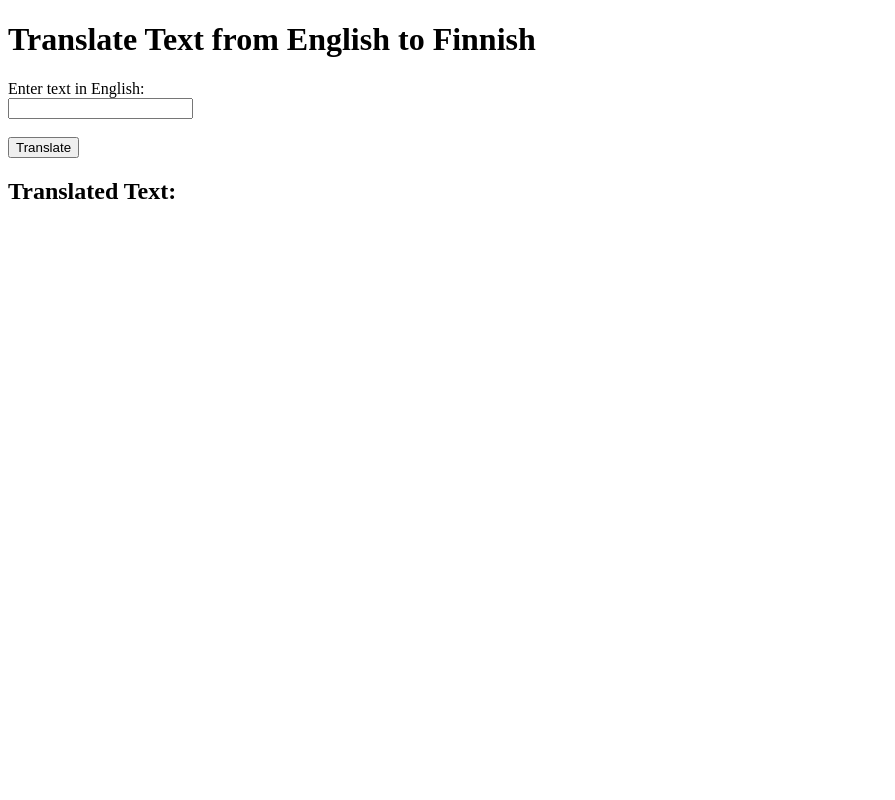
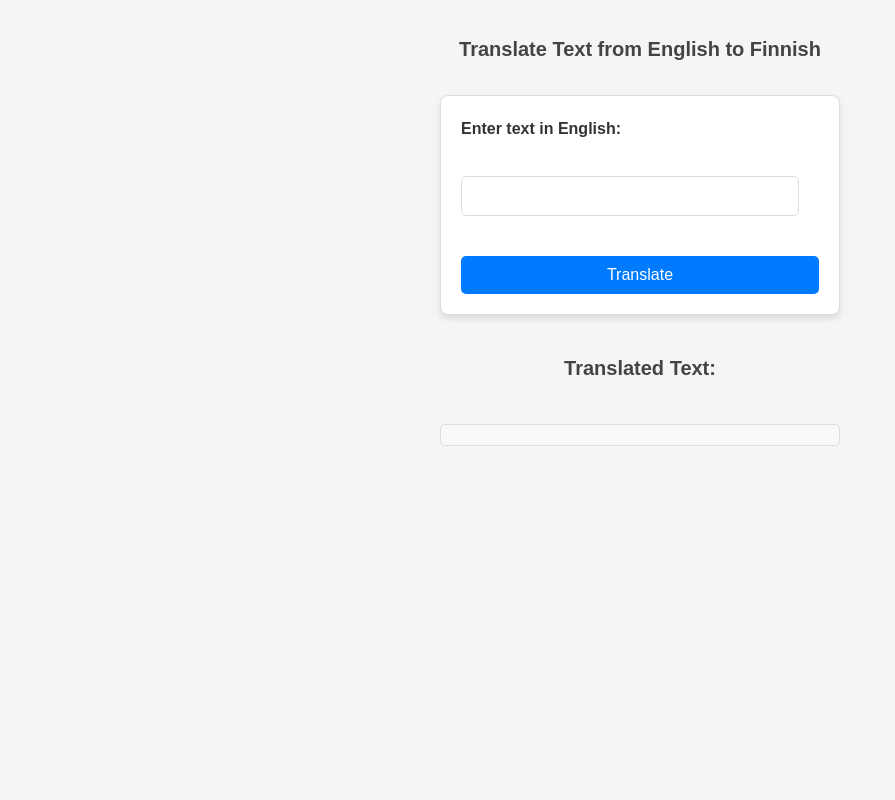
Before and after one commit to LVNDLORD/AI-Translator-Eng-Fin, a Flask app: page / in a window 1280 px wide. Shown: the whole page, without its empty margins (0-895 px from the left). Run offline with Flask 3, Linux system fonts and the light colour scheme.

Commit message:
styles adjusted

```diff
--- a/static/styles.css
+++ b/static/styles.css
@@ -0,0 +1,82 @@
+body {
+    margin: 0;
+    padding: 0;
+    font-family: Arial, sans-serif;
+    background-color: #f5f5f5;
+    color: #333;
+    line-height: 1.6;
+}
+
+.container {
+    display: flex;
+    flex-direction: column;
+    align-items: center;
+    justify-content: flex-start;
+    height: 100vh;
+    padding: 20px;
+    box-sizing: border-box;
+}
+
+h1, h2 {
+    color: #444;
+    text-align: center;
+    margin-bottom: 30px;
+    font-size: 20px;
+}
+
+form {
+    background-color: #ffffff;
+    border: 1px solid #ddd;
+    border-radius: 8px;
+    padding: 20px;
+    box-shadow: 0 4px 6px rgba(0, 0, 0, 0.1);
+    width: 100%;
+    max-width: 400px;
+    box-sizing: border-box;
+    margin-bottom: 20px;
+}
+
+#result {
+    background-color: #f9f9f9;
+    border: 1px solid #ddd;
+    border-radius: 5px;
+    padding: 10px;
+    margin-top: 10px;
+    font-style: italic;
+    text-align: center;
+    width: 100%;
+    max-width: 400px;
+    box-sizing: border-box;
+}
+
+label {
+    display: block;
+    margin-bottom: 8px;
+    font-weight: bold;
+}
+
+input[type="text"] {
+    width: calc(100% - 20px);
+    padding: 10px;
+    margin-bottom: 15px;
+    border: 1px solid #ddd;
+    border-radius: 5px;
+    font-size: 1rem;
+    box-sizing: border-box;
+}
+
+button {
+    width: 100%;
+    padding: 10px;
+    background-color: #007BFF;
+    border: none;
+    border-radius: 5px;
+    color: white;
+    font-size: 1rem;
+    cursor: pointer;
+    transition: background-color 0.3s;
+}
+
+button:hover {
+    background-color: #0251a5;
+}
--- a/templates/index.html
+++ b/templates/index.html
@@ -4,8 +4,9 @@
     <meta charset="UTF-8">
     <meta name="viewport" content="width=device-width, initial-scale=1.0">
     <title>Text Translator</title>
+    <link rel="stylesheet" href="/static/styles.css">
 </head>
-<body>
+    <div class="container">
         <h1>Translate Text from English to Finnish</h1>
         <form id="translationForm">
             <label for="text">Enter text in English:</label><br>
@@ -14,6 +15,7 @@
         </form>
         <h2>Translated Text:</h2>
         <p id="result"></p>
+    </div>
     <script>
         async function translateText() {
             const text = document.getElementById('text').value;
```
Lines whose indentation alone changed are shown as unchanged.
